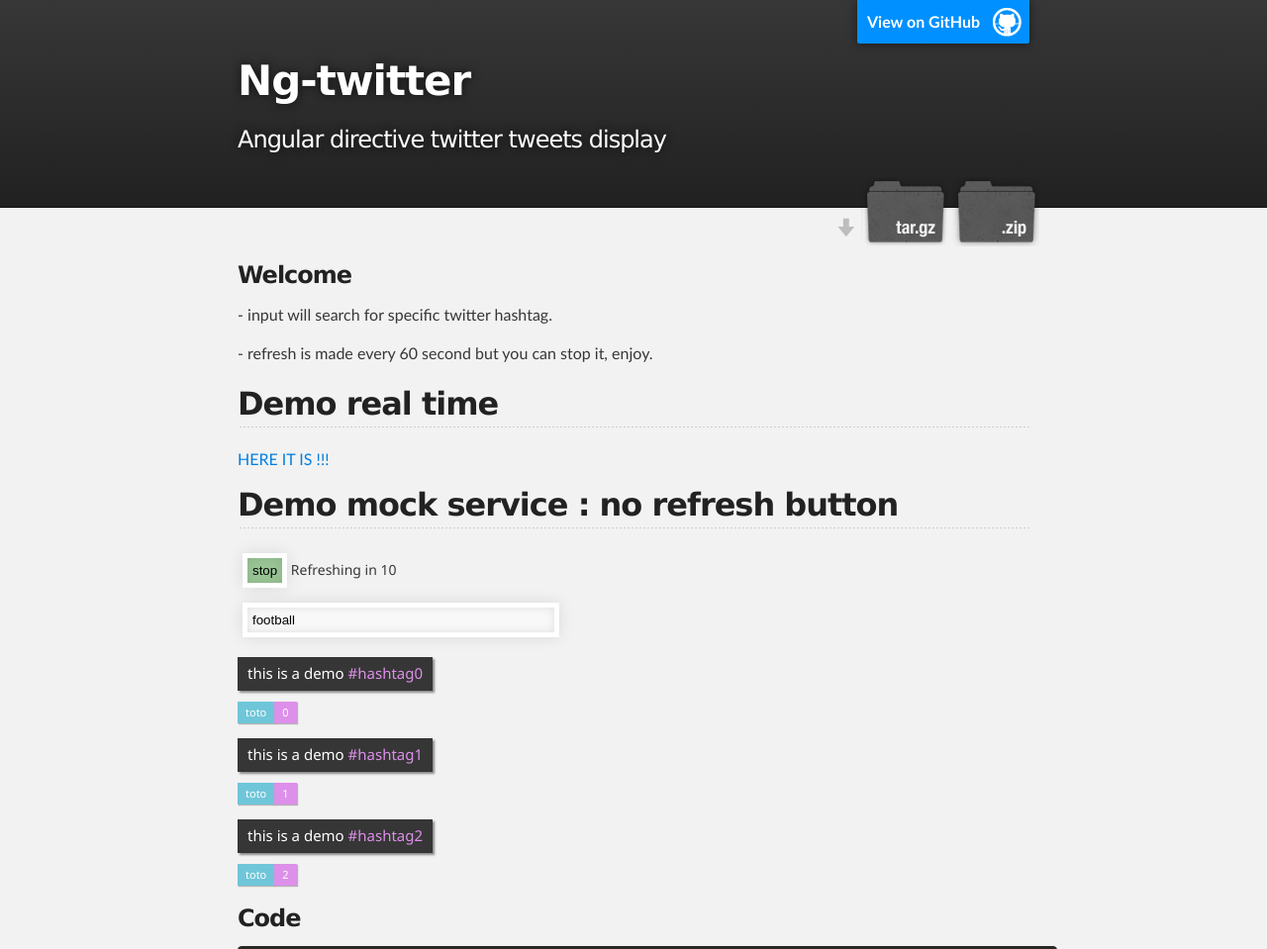
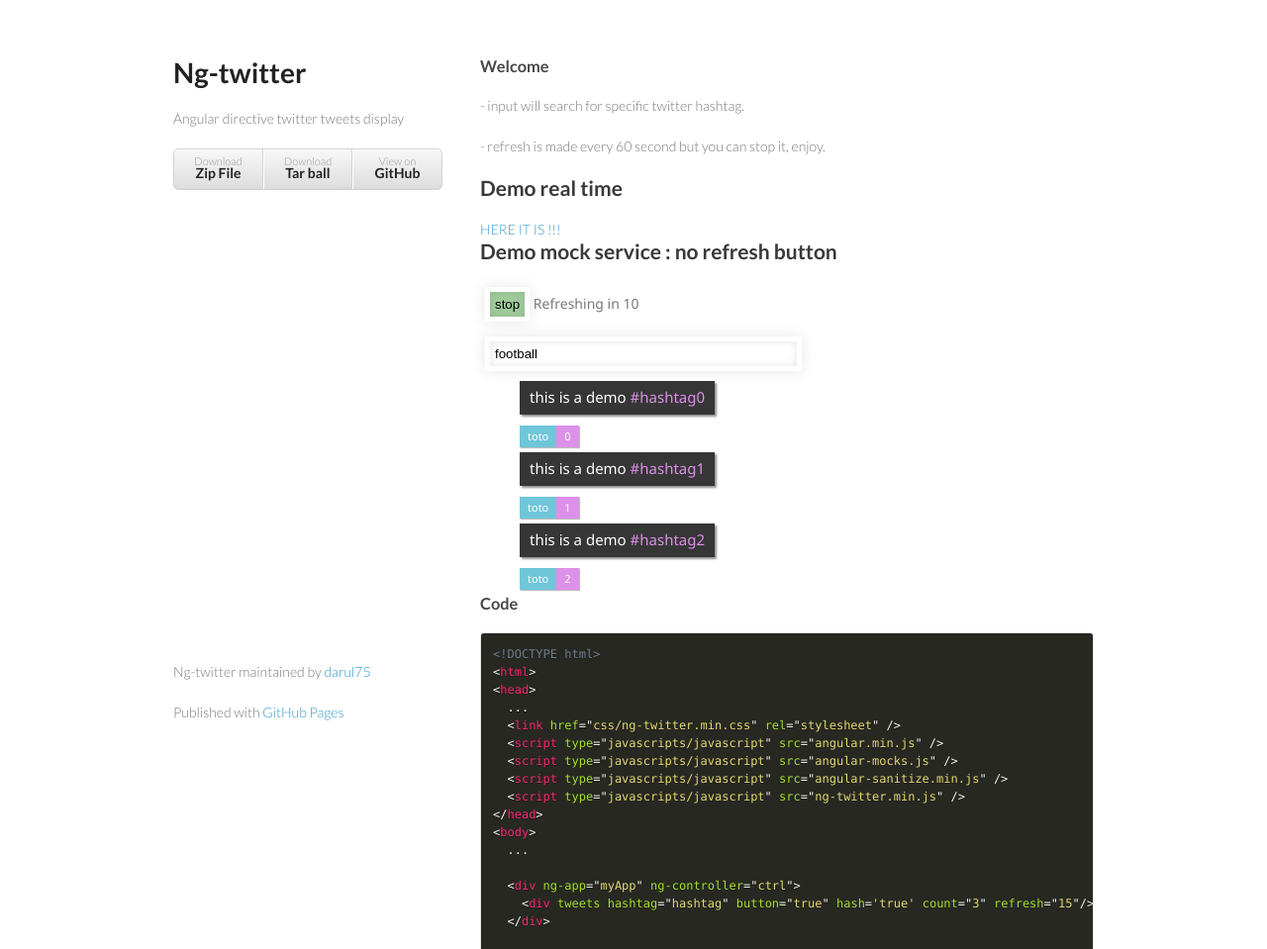
Before and after one commit to darul75/ng-twitter, a plain HTML site: page index.html in a window 1280 px wide. Shown: the top 959 px of the page at 99% size. Drawn offline with Linux system fonts and the light colour scheme.

Commit message:
oderedlist theme
http://sferik.github.io/t/
https://github.com/orderedlist

```diff
--- a/index.html
+++ b/index.html
@@ -21,18 +21,27 @@
 
   <body>
 
+   <div class="wrapper">
+
     <!-- HEADER -->
     <div id="header_wrap" class="outer">
-        <header class="inner">
-          <a id="forkme_banner" href="https://github.com/darul75/ng-twitter">View on GitHub</a>
+        <header>
 
           <h1 id="project_title">Ng-twitter</h1>
-          <h2 id="project_tagline">Angular directive twitter tweets display</h2>
+          <p>Angular directive twitter tweets display</p>
 
-            <section id="downloads">
-              <a class="zip_download_link" href="https://github.com/darul75/ng-twitter/zipball/master">Download this project as a .zip file</a>
-              <a class="tar_download_link" href="https://github.com/darul75/ng-twitter/tarball/master">Download this project as a tar.gz file</a>
-            </section>
+          <ul>
+            <li>
+              <a href="https://github.com/darul75/ng-twitter/zipball/master">Download <strong>Zip File</strong></a>
+            </li>
+            <li>
+              <a href="https://github.com/darul75/ng-twitter/tarball/master">Download <strong>Tar ball</strong></a>
+            </li>
+            <li>
+              <a href="https://github.com/darul75/ng-twitter">View on <strong>GitHub</strong></a>
+            </li>
+          </ul>
+
         </header>
     </div>
 
@@ -228,6 +237,8 @@ $ git checkout gh-pages
       </section>
     </div>
     -->
+      </section>
+    </div>
 
     <!-- FOOTER  -->
     <div id="footer_wrap" class="outer">
@@ -249,5 +260,6 @@ $ git checkout gh-pages
 </script>
 
 
+
   </body>
 </html>
--- a/stylesheets/stylesheet.css
+++ b/stylesheets/stylesheet.css
@@ -1,416 +1,255 @@
-/*******************************************************************************
-Slate Theme for GitHub Pages
-by Jason Costello, @jsncostello
-*******************************************************************************/
+@import url(https://fonts.googleapis.com/css?family=Lato:300italic,700italic,300,700);
 
-@import url(pygment_trac.css);
-
-/*******************************************************************************
-MeyerWeb Reset
-*******************************************************************************/
-
-html, body, div, span, applet, object, iframe,
-h1, h2, h3, h4, h5, h6, p, blockquote, pre,
-a, abbr, acronym, address, big, cite, code,
-del, dfn, em, img, ins, kbd, q, s, samp,
-small, strike, strong, sub, sup, tt, var,
-b, u, i, center,
-dl, dt, dd, ol, ul, li,
-fieldset, form, label, legend,
-table, caption, tbody, tfoot, thead, tr, th, td,
-article, aside, canvas, details, embed,
-figure, figcaption, footer, header, hgroup,
-menu, nav, output, ruby, section, summary,
-time, mark, audio, video {
-  margin: 0;
-  padding: 0;
-  border: 0;
-  font: inherit;
-  vertical-align: baseline;
+body {
+  padding:50px;
+  font:14px/1.5 Lato, "Helvetica Neue", Helvetica, Arial, sans-serif;
+  color:#777;
+  font-weight:300;
 }
 
-/* HTML5 display-role reset for older browsers */
-article, aside, details, figcaption, figure,
-footer, header, hgroup, menu, nav, section {
-  display: block;
+h1, h2, h3, h4, h5, h6 {
+  color:#222;
+  margin:0 0 20px;
 }
 
-ol, ul {
-  list-style: none;
+p, ul, ol, table, pre, dl {
+  margin:0 0 20px;
 }
 
-blockquote, q {
+h1, h2, h3 {
+  line-height:1.1;
+}
+
+h1 {
+  font-size:28px;
+}
+
+h2 {
+  color:#393939;
+}
+
+h3, h4, h5, h6 {
+  color:#494949;
+}
+
+a {
+  color:#39c;
+  font-weight:400;
+  text-decoration:none;
+}
+
+a small {
+  font-size:11px;
+  color:#777;
+  margin-top:-0.6em;
+  display:block;
+}
+
+.wrapper {
+  width:930px;
+  margin:0 auto;
+}
+
+blockquote {
+  border-left:1px solid #e5e5e5;
+  margin:0;
+  padding:0 0 0 20px;
+  font-style:italic;
+}
+
+code, pre {
+  font-family:Monaco, Bitstream Vera Sans Mono, Lucida Console, Terminal;
+  color:#333;
+  font-size:12px;
+}
+
+pre {
+  padding:8px 15px;
+  background: #f8f8f8;
+  border-radius:5px;
+  border:1px solid #e5e5e5;
+  overflow-x: auto;
 }
 
 table {
-  border-collapse: collapse;
-  border-spacing: 0;
+  width:100%;
+  border-collapse:collapse;
 }
 
-/*******************************************************************************
-Theme Styles
-*******************************************************************************/
-
-body {
-  box-sizing: border-box;
-  color:#373737;
-  background: #212121;
-  font-size: 16px;
-  font-family: 'Myriad Pro', Calibri, Helvetica, Arial, sans-serif;
-  line-height: 1.5;
-  /*-webkit-font-smoothing: antialiased;*/
+th, td {
+  text-align:left;
+  padding:5px 10px;
+  border-bottom:1px solid #e5e5e5;
 }
 
-h1, h2, h3, h4, h5, h6 {
-  margin: 10px 0;
-  font-weight: 700;
-  color:#222222;
-  font-family: 'Lucida Grande', 'Calibri', Helvetica, Arial, sans-serif;
-  letter-spacing: -1px;
+dt {
+  color:#444;
+  font-weight:700;
 }
 
-h1 {
-  font-size: 36px;
-  font-weight: 700;
+th {
+  color:#444;
 }
 
-h2 {
-  padding-bottom: 10px;
-  font-size: 32px;
-  background: url('../images/bg_hr.png') repeat-x bottom;
+img {
+  max-width:100%;
 }
 
-h3 {
-  font-size: 24px;
+header {
+  width:270px;
+  float:left;
+  position:fixed;
 }
 
-h4 {
-  font-size: 21px;
+header ul {
+  list-style:none;
+  height:40px;
+
+  padding:0;
+
+  background: #eee;
+  background: -moz-linear-gradient(top, #f8f8f8 0%, #dddddd 100%);
+  background: -webkit-gradient(linear, left top, left bottom, color-stop(0%,#f8f8f8), color-stop(100%,#dddddd));
+  background: -webkit-linear-gradient(top, #f8f8f8 0%,#dddddd 100%);
+  background: -o-linear-gradient(top, #f8f8f8 0%,#dddddd 100%);
+  background: -ms-linear-gradient(top, #f8f8f8 0%,#dddddd 100%);
+  background: linear-gradient(top, #f8f8f8 0%,#dddddd 100%);
+
+  border-radius:5px;
+  border:1px solid #d2d2d2;
+  box-shadow:inset #fff 0 1px 0, inset rgba(0,0,0,0.03) 0 -1px 0;
+  width:270px;
 }
 
-h5 {
-  font-size: 18px;
+header li {
+  width:89px;
+  float:left;
+  border-right:1px solid #d2d2d2;
+  height:40px;
 }
 
-h6 {
-  font-size: 16px;
-}
-
-p {
-  margin: 10px 0 15px 0;
-}
-
-footer p {
-  color: #f2f2f2;
-}
-
-a {
-  text-decoration: none;
-  color: #007edf;
-  text-shadow: none;
-
-  transition: color 0.5s ease;
-  transition: text-shadow 0.5s ease;
-  -webkit-transition: color 0.5s ease;
-  -webkit-transition: text-shadow 0.5s ease;
-  -moz-transition: color 0.5s ease;
-  -moz-transition: text-shadow 0.5s ease;
-  -o-transition: color 0.5s ease;
-  -o-transition: text-shadow 0.5s ease;
-  -ms-transition: color 0.5s ease;
-  -ms-transition: text-shadow 0.5s ease;
-}
-
-a:hover, a:focus {text-decoration: underline;}
-
-footer a {
-  color: #F2F2F2;
-  text-decoration: underline;
-}
-
-em {
-  font-style: italic;
+header ul a {
+  line-height:1;
+  font-size:11px;
+  color:#999;
+  display:block;
+  text-align:center;
+  padding-top:6px;
+  height:40px;
 }
 
 strong {
-  font-weight: bold;
+  color:#222;
+  font-weight:700;
 }
 
-img {
-  position: relative;
-  margin: 0 auto;
-  max-width: 739px;
-  padding: 5px;
-  margin: 10px 0 10px 0;
-  border: 1px solid #ebebeb;
-
-  box-shadow: 0 0 5px #ebebeb;
-  -webkit-box-shadow: 0 0 5px #ebebeb;
-  -moz-box-shadow: 0 0 5px #ebebeb;
-  -o-box-shadow: 0 0 5px #ebebeb;
-  -ms-box-shadow: 0 0 5px #ebebeb;
+header ul li + li {
+  width:88px;
+  border-left:1px solid #fff;
 }
 
-pre {
-  width: 100%;
-  color: #222;
-  background-color: #fff;
-
-  font-family: Monaco, "Bitstream Vera Sans Mono", "Lucida Console", Terminal, monospace;
-  font-size: 14px;
-
-  border-radius: 2px;
-  -moz-border-radius: 2px;
-  -webkit-border-radius: 2px;
+header ul li + li + li {
+  border-right:none;
+  width:89px;
 }
 
-/*pre {
-  width: 100%;
-  padding: 10px;
-  box-shadow: 0 0 10px rgba(0,0,0,.1);
-  overflow: auto;
+header ul a strong {
+  font-size:14px;
+  display:block;
+  color:#222;
 }
 
-code {
-  padding: 3px;
-  margin: 0 3px;
-  box-shadow: 0 0 10px rgba(0,0,0,.1);
+section {
+  width:620px;
+  float:right;
+  padding-bottom:50px;
 }
 
-pre code {
-  display: block;
-  box-shadow: none;
-}
-*/
-blockquote {
-  color: #666;
-  margin-bottom: 20px;
-  padding: 0 0 0 20px;
-  border-left: 3px solid #bbb;
-}
-
-ul, ol, dl {
-  margin-bottom: 15px
-}
-
-/*ul li {
-  list-style: inside;
-  padding-left: 20px;
-}*/
-
-ol li {
-  list-style: decimal inside;
-  padding-left: 20px;
-}
-
-dl dt {
-  font-weight: bold;
-}
-
-dl dd {
-  padding-left: 20px;
-  font-style: italic;
-}
-
-dl p {
-  padding-left: 20px;
-  font-style: italic;
+small {
+  font-size:11px;
 }
 
 hr {
-  height: 1px;
-  margin-bottom: 5px;
-  border: none;
-  background: url('../images/bg_hr.png') repeat-x center;
+  border:0;
+  background:#e5e5e5;
+  height:1px;
+  margin:0 0 20px;
 }
 
-table {
-  border: 1px solid #373737;
-  margin-bottom: 20px;
-  text-align: left;
+footer {
+  width:270px;
+  float:left;
+  position:fixed;
+  bottom:50px;
 }
 
-th {
-  font-family: 'Lucida Grande', 'Helvetica Neue', Helvetica, Arial, sans-serif;
-  padding: 10px;
-  background: #373737;
-  color: #fff;
+@media print, screen and (max-width: 960px) {
+
+  div.wrapper {
+    width:auto;
+    margin:0;
   }
 
-td {
-  padding: 10px;
-  border: 1px solid #373737;
+  header, section, footer {
+    float:none;
+    position:static;
+    width:auto;
   }
 
-form {
-  background: #f2f2f2;
-  padding: 20px;
+  header {
+    padding-right:320px;
   }
 
-/*******************************************************************************
-Full-Width Styles
-*******************************************************************************/
-
-.outer {
-  width: 100%;
+  section {
+    border:1px solid #e5e5e5;
+    border-width:1px 0;
+    padding:20px 0;
+    margin:0 0 20px;
   }
 
-.inner {
-  position: relative;
-  max-width: 800px;
-  padding: 20px 10px;
-  margin: 0 auto;
+  header a small {
+    display:inline;
   }
 
-#forkme_banner {
-  display: block;
-  position: absolute;
-  top:0;
-  right: 10px;
-  z-index: 10;
-  padding: 10px 50px 10px 10px;
-  color: #fff;
-  background: url('../images/blacktocat.png') #0090ff no-repeat 95% 50%;
-  font-weight: 700;
-  box-shadow: 0 0 10px rgba(0,0,0,.5);
-  border-bottom-left-radius: 2px;
-  border-bottom-right-radius: 2px;
+  header ul {
+    position:absolute;
+    right:50px;
+    top:52px;
+  }
 }
 
-#header_wrap {
-  background: #212121;
-  background: -moz-linear-gradient(top, #373737, #212121);
-  background: -webkit-linear-gradient(top, #373737, #212121);
-  background: -ms-linear-gradient(top, #373737, #212121);
-  background: -o-linear-gradient(top, #373737, #212121);
-  background: linear-gradient(top, #373737, #212121);
+@media print, screen and (max-width: 720px) {
+  body {
+    word-wrap:break-word;
   }
 
-#header_wrap .inner {
-  padding: 50px 10px 30px 10px;
+  header {
+    padding:0;
   }
 
-#project_title {
-  margin: 0;
-  color: #fff;
-  font-size: 42px;
-  font-weight: 700;
-  text-shadow: #111 0px 0px 10px;
+  header ul, header p.view {
+    position:static;
   }
 
-#project_tagline {
-  color: #fff;
-  font-size: 24px;
-  font-weight: 300;
-  background: none;
-  text-shadow: #111 0px 0px 10px;
+  pre, code {
+    word-wrap:normal;
+  }
 }
 
-#downloads {
-  position: absolute;
-  width: 210px;
-  z-index: 10;
-  bottom: -40px;
-  right: 0;
-  height: 70px;
-  background: url('../images/icon_download.png') no-repeat 0% 90%;
+@media print, screen and (max-width: 480px) {
+  body {
+    padding:15px;
   }
 
-.zip_download_link {
-  display: block;
-  float: right;
-  width: 90px;
-  height:70px;
-  text-indent: -5000px;
-  overflow: hidden;
-  background: url(../images/sprite_download.png) no-repeat bottom left;
+  header ul {
+    display:none;
+  }
 }
 
-.tar_download_link {
-  display: block;
-  float: right;
-  width: 90px;
-  height:70px;
-  text-indent: -5000px;
-  overflow: hidden;
-  background: url(../images/sprite_download.png) no-repeat bottom right;
-  margin-left: 10px;
+@media print {
+  body {
+    padding:0.4in;
+    font-size:12pt;
+    color:#444;
   }
-
-.zip_download_link:hover {
-  background: url(../images/sprite_download.png) no-repeat top left;
 }
-
-.tar_download_link:hover {
-  background: url(../images/sprite_download.png) no-repeat top right;
-}
-
-#main_content_wrap {
-  background: #f2f2f2;
-  border-top: 1px solid #111;
-  border-bottom: 1px solid #111;
-}
-
-#main_content {
-  padding-top: 40px;
-}
-
-#footer_wrap {
-  background: #212121;
-}
-
-
-
-/*******************************************************************************
-Small Device Styles
-*******************************************************************************/
-
-@media screen and (max-width: 480px) {
-  body {
-    font-size:14px;
-  }
-
-  #downloads {
-    display: none;
-  }
-
-  .inner {
-    min-width: 320px;
-    max-width: 480px;
-  }
-
-  #project_title {
-  font-size: 32px;
-  }
-
-  h1 {
-    font-size: 28px;
-  }
-
-  h2 {
-    font-size: 24px;
-  }
-
-  h3 {
-    font-size: 21px;
-  }
-
-  h4 {
-    font-size: 18px;
-  }
-
-  h5 {
-    font-size: 14px;
-  }
-
-  h6 {
-    font-size: 12px;
-  }
-
-  code, pre {
-    min-width: 320px;
-    max-width: 480px;
-    font-size: 11px;
-  }
-
-}
```
Lines whose indentation alone changed are shown as unchanged.
